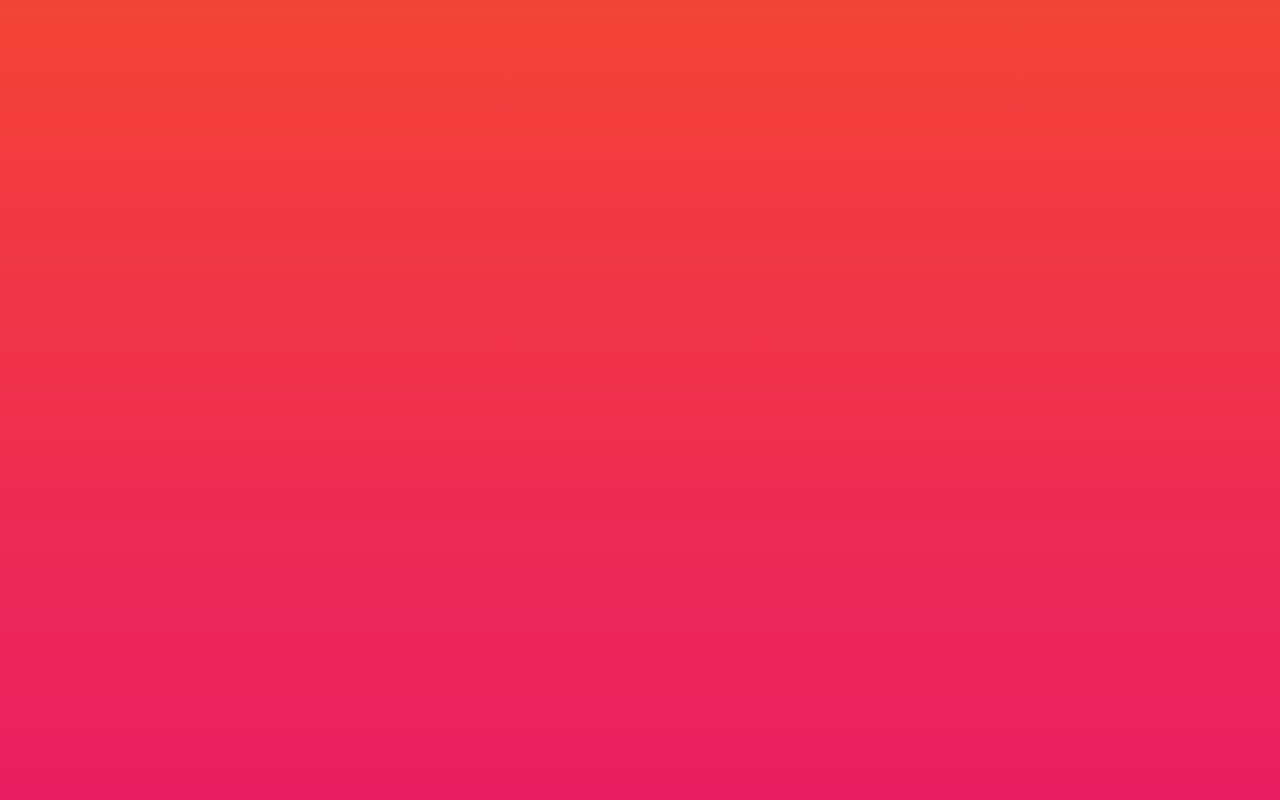
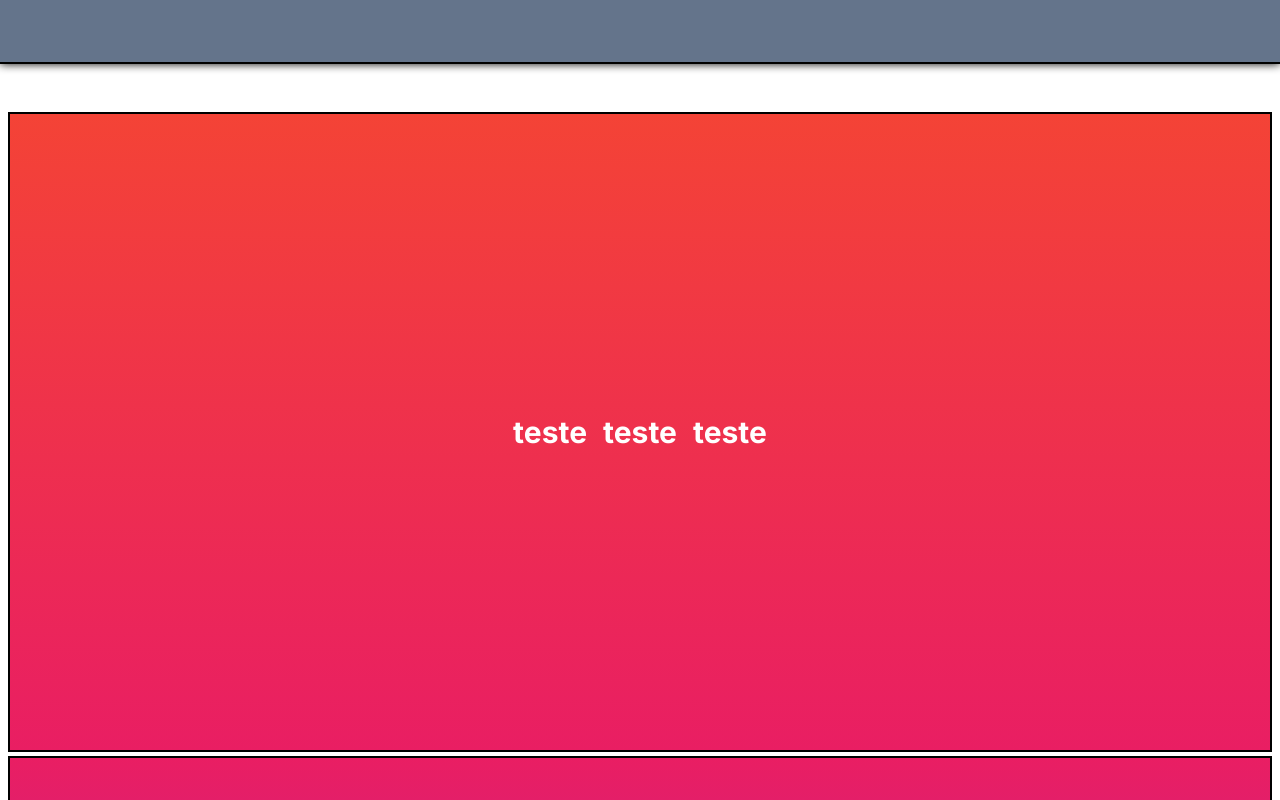
Before and after one commit to Artotz/my-portfolio, a Next.js app: page / in a window 1280 px wide. Shown: the top 800 px of the page. Built offline with nearby package versions, Linux system fonts and the light colour scheme.

Commit message:
feat: Add motion component from framer-motion library, fix useEffect dependency array and update styles  and package.json

```diff
--- a/app/page.tsx
+++ b/app/page.tsx
@@ -1,6 +1,7 @@
-"use client"
+"use client";
 
 import { useEffect, useState } from "react";
+import { motion } from "framer-motion";
 
 export default function Home() {
   const [colors, setColors] = useState([
@@ -23,21 +24,62 @@ export default function Home() {
     "#795548",
     "#9e9e9e",
     "#607d8b",
-  ])
+  ]);
 
-  useEffect(() => {
+  useEffect(() => {}, []);
 
-  }, [])
-
-  return <main className="flex-auto flex-col w-full ">{
-    colors.map((color, index, array) => (
-      <section
-        key={index}
-        className={`flex w-full h-screen`}
-        style={{backgroundImage: `linear-gradient(${color}, ${
-          index == array.length-1 ? "#000000" : array[index+1]
-        })`}}
-      ></section>
-    ))
-  }</main>;
+  return (
+    <>
+      <header>
+        <title>Color Gradient</title>
+        <div className="flex fixed w-full h-16 top-0 bg-slate-500 border-black border-b-2 drop-shadow-[0_0px_5px_rgba(0,0,0,1)]"></div>
+      </header>
+      <main className="flex h-screen pt-16">
+        <div className="flex-auto flex-col w-full h-fill overflow-y-scroll scroll-smooth snap-y snap-mandatory px-2 py-16">
+          {colors.map((color, index, array) => (
+            <div
+              key={index}
+              className={`flex flex-row gap-4 w-full h-[80vh] border-black border-2 my-1 snap-center align-middle items-center justify-center`}
+              style={{
+                backgroundImage: `linear-gradient(${color}, ${
+                  index == array.length - 1 ? "#000000" : array[index + 1]
+                })`,
+              }}
+            >
+              <motion.div
+                className="text-3xl font-bold text-white"
+                initial={{ opacity: 0, x: -50 }}
+                whileInView={{ opacity: 1, x: 0 }}
+                transition={{ delay: 0.5, duration: 0.5 }}
+              >
+                teste
+              </motion.div>
+              <motion.div
+                className="text-3xl font-bold text-white"
+                initial={{ opacity: 0, y: 50 }}
+                whileInView={{ opacity: 1, y: 0 }}
+                transition={{ delay: 0.5, duration: 0.5 }}
+              >
+                <button
+                  onClick={() => {
+                    window.scroll(0, 0);
+                  }}
+                >
+                  teste
+                </button>
+              </motion.div>
+              <motion.div
+                className="text-3xl font-bold text-white"
+                initial={{ opacity: 0, x: 50 }}
+                whileInView={{ opacity: 1, x: 0 }}
+                transition={{ delay: 0.5, duration: 0.5 }}
+              >
+                teste
+              </motion.div>
+            </div>
+          ))}
+        </div>
+      </main>
+    </>
+  );
 }
```
Also changed, not shown: package.json (+6 -5 lines), 1 other file (tests, documents, lock files or other folders).
